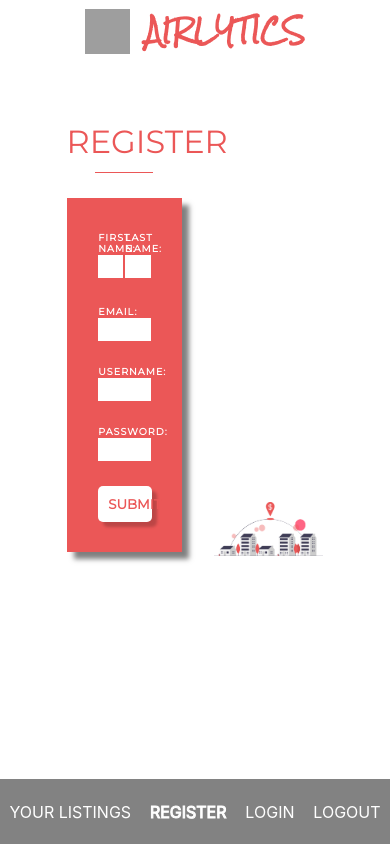
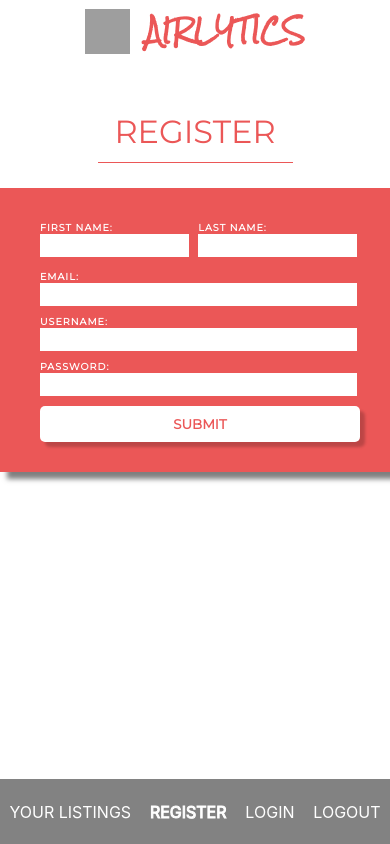
Before and after one commit to airbnb-price-opt/front-end, a React (Create React App) app in the folder airbnb-opt-price/: page /register in a window 390 px wide. Built offline with nearby package versions, Linux system fonts and the light colour scheme; grey boxes are pictures that could not be loaded.

Commit message:
Listing forms (#36)
* Console logging value changes for Add/Update

* Mobile design for Add/Update

* Syling to upload image

* Register mobile design

```diff
--- a/airbnb-opt-price/src/StyledComps.js
+++ b/airbnb-opt-price/src/StyledComps.js
@@ -512,12 +512,18 @@ export const LoginImage = styled.div`
 export const RegisterHeader =styled.div`
     display: flex;
     flex-direction: column;
+    @media (max-width: 600px) {
+        width: 100%;
+    }
 `
 
 export const LeftColumnDiv = styled.div`
     display: flex;
     flex-direction: column;
     width: 40%;
+    @media (max-width: 600px) {
+        width: 100%;
+    }
 `
 
 export const RegisterH1 = styled.h1`
@@ -542,6 +548,9 @@ export const RegisterPageDiv = styled.div`
     color: white;
     margin: 10px 13% 0px 13%;
     align-items: flex-end;
+    @media (max-width: 600px) {
+        margin: 0;
+    }
 `
 
 export const RegisterForm = styled.form`
@@ -556,6 +565,9 @@ export const RegisterFormInputs = styled.input`
     margin: 0px 1% 25px 3%;
     padding: 4px 0% 4px 0%;
     border: none;
+    @media (max-width: 600px) {
+        margin: 0px 1% 10px 3%;
+    }
 `
 
 export const RegisterLabel = styled.label`
@@ -588,6 +600,9 @@ export const RegisterFormButton = styled.button`
 export const RegisterImageDiv = styled.div`
     margin-bottom: -8px;
     width: 38%;
+    @media (max-width: 580px) {
+        display: none;
+    }
 `
 
 export const UndrawImage = styled.img`
@@ -613,6 +628,9 @@ export const NameInputDiv = styled.div`
     flex-direction: column;
     margin-bottom: 14px;
     width: 50%;
+    @media (max-width: 600px) {
+        margin-bottom: 0;
+    }
 `
 export const NameInputs = styled.input`
     border: none;
```
